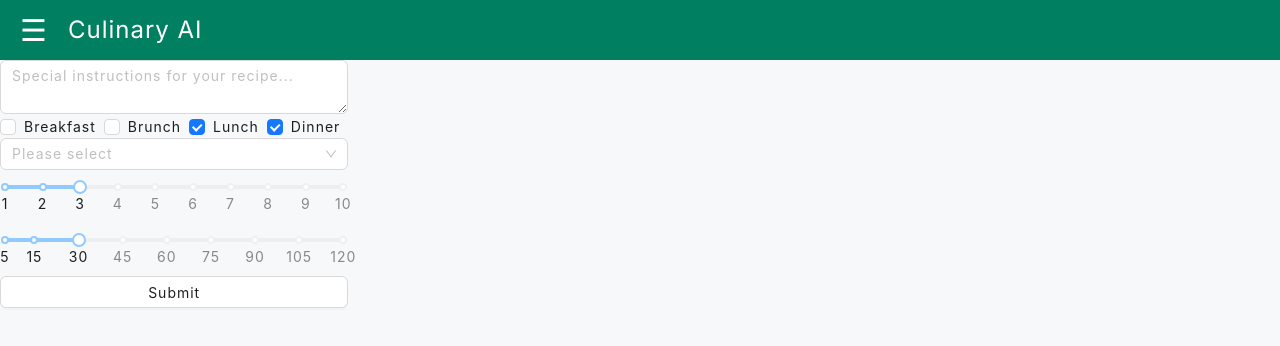
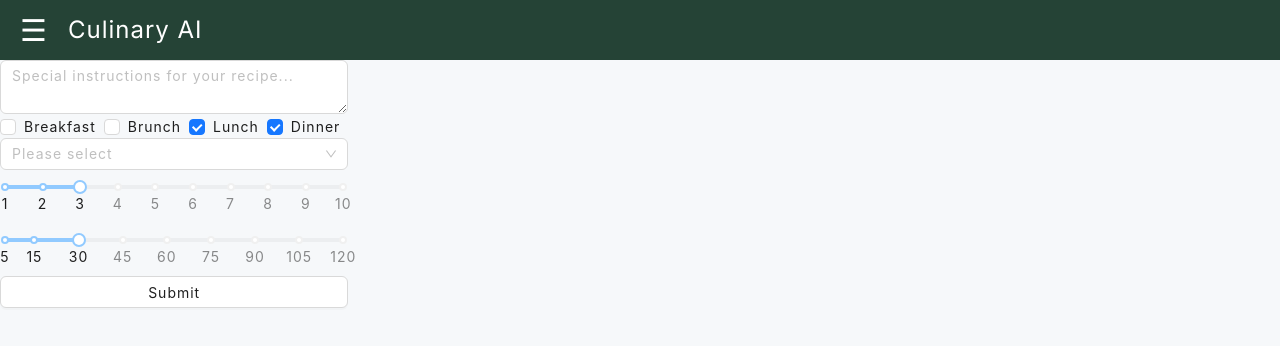
Before and after one commit to Christopher-Stolfa/recipes-ai, a Next.js app: page / in a window 1280 px wide. Shown: the top 346 px of the page. Built offline with nearby package versions, Linux system fonts and the light colour scheme; what i18n-iso-countries would draw is missing.

Commit message:
change color scheme

```diff
--- a/app/components/navbar/navbar.module.scss
+++ b/app/components/navbar/navbar.module.scss
@@ -1,7 +1,7 @@
 .navbar {
   width: 100%;
   height: 60px;
-  background-color: #007f61;
+  background-color: #254336;
   color: white;
   display: flex;
   align-items: center;
--- a/app/components/sidebar/sidebar.module.scss
+++ b/app/components/sidebar/sidebar.module.scss
@@ -1,7 +1,7 @@
 .sidebar {
   width: 0;
   height: calc(100vh - 60px);
-  background-color: #00a67e;
+  background-color: #6b8a7a;
   color: white;
   transition: width 0.3s ease;
   display: flex;
@@ -34,7 +34,7 @@
     width: 100%;
   }
   &:hover {
-    background-color: #007f61;
+    background-color: #254336;
   }
 }
 
```
